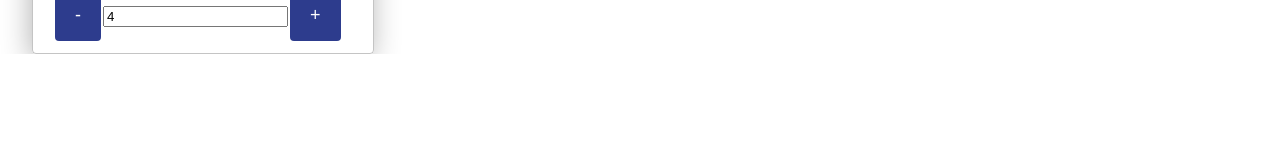
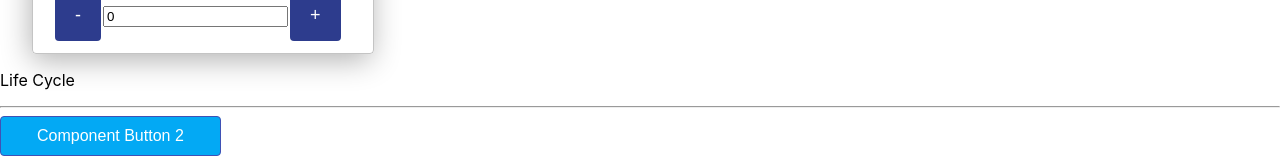
Before and after one commit to AkbarZul/KeepLearning, a React (Create React App) app: page / in a window 1280 px wide. Shown: the part 1279-1435 px from the top of the page. Before the commit the page ends 1333 px from the top, so only its background shows below. Built offline with nearby package versions, Linux system fonts and the light colour scheme.

Commit message:
Life Cycle

```diff
--- a/src/Container/CardProduct/CardProduct.jsx
+++ b/src/Container/CardProduct/CardProduct.jsx
@@ -2,7 +2,7 @@ import React, { Component } from "react";
 
 class CardProduct extends Component {
     state = {
-        order: 4
+        order: 0
     }
 
     handleCounterChange = (newValue) => {
--- a/src/Container/Home/Home.jsx
+++ b/src/Container/Home/Home.jsx
@@ -1,6 +1,7 @@
 import React, { Component } from "react";
 import PropsDynamic from "../../Component/PropsDynamic/PropsDynamic";
 import Product from '../Product/Product';
+import LifeCycle from '../LifeCycle/LifeCycle';
 
 class Home extends Component {
   render() {
@@ -18,6 +19,10 @@ class Home extends Component {
         <hr />
         <Product />
 
+        <p>Life Cycle</p>
+        <hr/>
+        <LifeCycle />
+
       </>
     );
   }
--- /dev/null
+++ b/src/Container/LifeCycle/LifeCycle.css
@@ -0,0 +1,13 @@
+.btn {
+    padding: 10px 36px;
+    border: 1px solid #3f51b5;
+    border-radius: 4px;
+    outline: none;
+    background: #03A9f4;
+    color: white;
+    font-size: 16px;
+}
+
+.btn:hover{
+    cursor: pointer;
+}
--- /dev/null
+++ b/src/Container/LifeCycle/LifeCycle.jsx
@@ -0,0 +1,52 @@
+import React, { Component } from "react";
+import './LifeCycle.css';
+
+class LifeCycle extends Component {
+    constructor(props) {
+        super(props);
+        this.state = {
+            count: 1
+        }
+        console.log('constructor')
+    }
+
+    // static getDerivedStateFromProps(props, state){
+    //     console.log('getDerivedStateFromProps');
+    //     return null
+
+    // }
+    componentDidMount () {
+        console.log('componentDidMount');
+        setTimeout (() => {
+            this.setState({
+                count: 2
+            })
+        }, 4000)
+
+    }
+    // shouldComponentUpdate(nextProps, nextState) {
+    //     console.log('shouldComponentUpdate');
+    //     return true;
+
+    // }
+    // getSnapshotBeforeUpdate(prevProps, prevState) {
+    //     console.log('getSnapshotBeforeUpdate');
+
+    // }
+    componentDidUpdate(prevProps, prevState, snapshot) {
+        console.log('componentDidUpdate');
+
+    }
+    componentWillMount() {
+        console.log('componentWillMount');
+
+    }
+    render(){
+        console.log('Render');
+        return(
+            <button className='btn'>Component Button {this.state.count}</button>
+        )
+    }
+}
+
+export default LifeCycle;
--- a/src/Container/Product/Product.css
+++ b/src/Container/Product/Product.css
@@ -23,7 +23,7 @@
 }
 
 .troley img {
-    width: 30px;
+    width: 40px;
 }
 
 .count {
@@ -89,7 +89,7 @@
 .text-count {
         padding: 18px 8px;
         margin: 8px 0;
-        font-size: 14px;
+        font-size: 10px;
         text-align: center;
         box-sizing: border-box;
 
--- a/src/Container/Product/Product.jsx
+++ b/src/Container/Product/Product.jsx
@@ -4,7 +4,7 @@ import CardProduct from "../CardProduct/CardProduct";
 
 class Product extends Component {
     state = {
-        order: 4
+        order: 0
     }
 
     handleCounterChange = (newValue) => {
```
